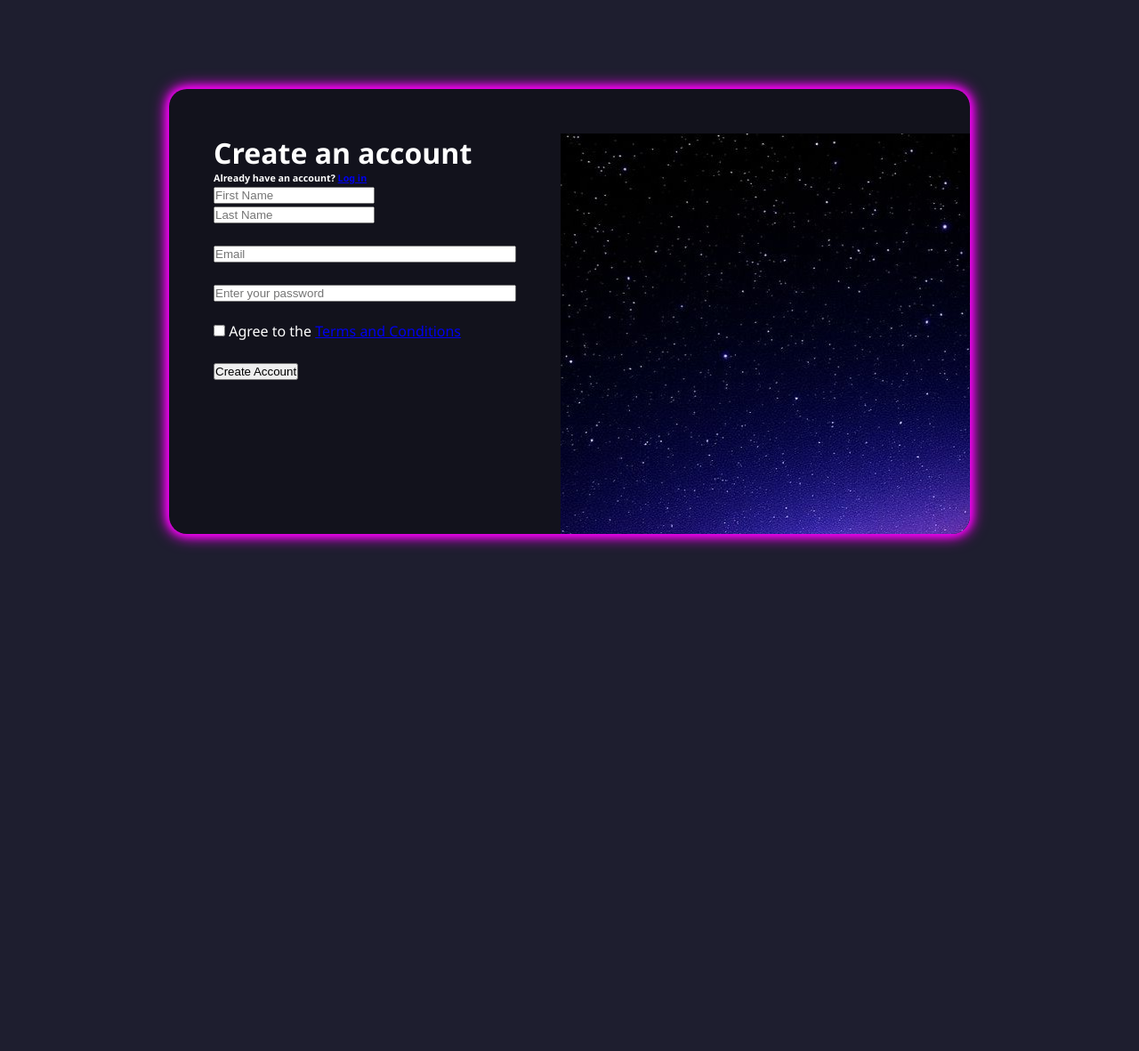
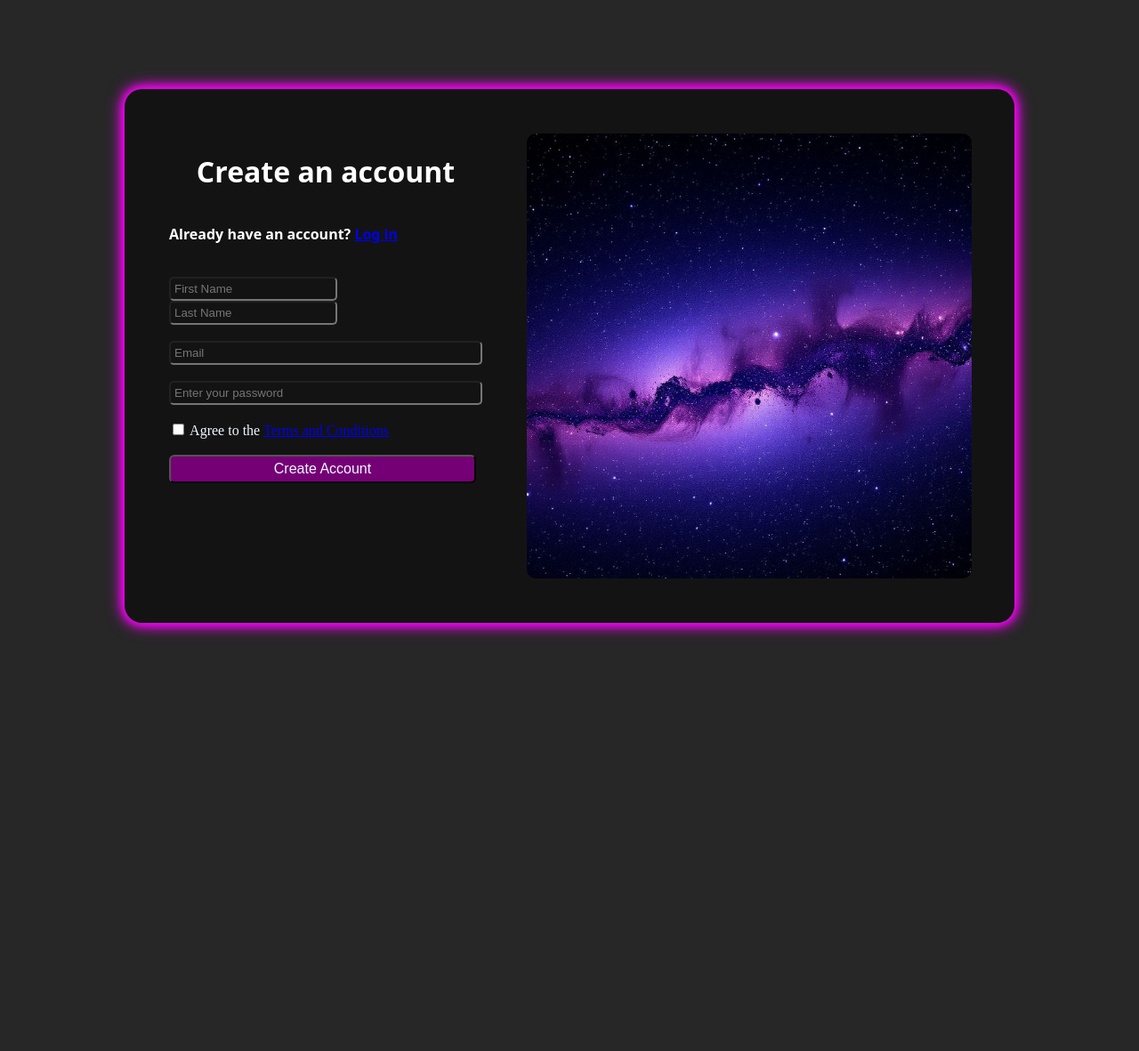
Before and after one commit to nadine-adb/Group6Workspace, a Flask app: page /index in a window 1280 px wide. Shown: the top 1181 px of the page at 89% size. Run offline with Flask 3, Linux system fonts and the light colour scheme.

Commit message:
arranged the style.css from dev branch

```diff
--- a/static/style.css
+++ b/static/style.css
@@ -1,25 +1,12 @@
-* {
-  margin: 0;
-  padding: 0;
-  box-sizing: border-box;
-}
+body{
 
-body {
-  font-family: 'Segoe UI', sans-serif;
-  background-color: #1e1e2f;
-  color: #fff;
-}
+background-color: rgba(39, 39, 39, 1);
 
-.container {
-  display: flex;
-  height: 100vh;
-}
+.container h1 {
 
-.left {
-  flex: 1;
-  background: url('https://images.unsplash.com/photo-1506748686214-e9df14d4d9d0?auto=format&fit=crop&w=1950&q=80') no-repeat center center;
-  background-size: cover;
-  position: relative;
+    text-align: center;
+    color: #fff;
+    font-family: system-ui, -apple-system, BlinkMacSystemFont, 'Segoe UI', Roboto, Oxygen, Ubuntu, Cantarell, 'Open Sans', 'Helvetica Neue', sans-serif;
 }
 
 .container{
@@ -35,156 +22,58 @@
         0 0 10px #ff00ff,
         0 0 15px #ff00ff,
         0 0 20px #ff00ff;
-        background-color: rgb(0, 0, 0, 0.4);
+        background-color: rgb(0, 0, 0, 0.5);
         gap:  50px;
         }
 .container h6 {
 
-.logo {
-  font-size: 2em;
-  font-weight: bold;
-  color: #fff;
+    text-align: left;
+    color:#fff;
+    font-family: system-ui, -apple-system, BlinkMacSystemFont, 'Segoe UI', Roboto, Oxygen, Ubuntu, Cantarell, 'Open Sans', 'Helvetica Neue', sans-serif;
+    font-size: medium;
 }
 
-.back-btn {
-  align-self: flex-end;
-  background: rgba(255, 255, 255, 0.1);
-  border: none;
-  color: #fff;
-  padding: 10px 20px;
-  cursor: pointer;
-  font-size: 0.9em;
-  border-radius: 4px;
+.container input {
+
+    background-color: transparent;
+    padding: 4px;
+    color: aliceblue;
+    border-radius: 5px;
 }
 
-.caption p {
-  font-size: 1.2em;
-  text-align: center;
-  color: #fff;
+label {
+
+    color:aliceblue;
 }
 
-.right {
-  flex: 1;
-  background-color: #2c2c3e;
-  display: flex;
-  justify-content: center;
-  align-items: center;
+button {
+
+    width: 345px;
+    padding: 5px;
+    background-color: #750075;
+    font-size: medium;
+    color:aliceblue;
+    border-radius: 6px;
 }
 
-.form-container {
-  width: 80%;
-  max-width: 400px;
-  padding: 20px;
+button:hover {
+
+    background-color: #ff00ff;
 }
 
-h1 {
-  font-size: 2em;
-  margin-bottom: 10px;
+.image-side {
+  display: flex;
+  justify-content: flex-start;
+  align-items: center;
+  flex: 1;
 }
 
-.login-text {
-  font-size: 0.9em;
-  color: #ccc;
-  margin-bottom: 20px;
+.image-side img {
+  width: 500px;
+  height: 500px;
+  border-radius: 10px;
+  object-fit: cover;
+  margin-left: 0;
+
 }
-
-.login-text a {
-  color: #fff;
-  text-decoration: underline;
 }
-
-.name-fields {
-  display: flex;
-  gap: 10px;
-}
-
-input[type="text"],
-input[type="email"],
-input[type="password"] {
-  width: 100%;
-  padding: 12px;
-  margin: 10px 0;
-  background-color: #3a3a4f;
-  border: none;
-  border-radius: 6px;
-  color: #fff;
-  box-shadow: 0 2px 4px rgba(0,0,0,0.2);
-}
-
-input::placeholder {
-  color: #bbb;
-}
-
-.checkbox {
-  display: flex;
-  align-items: center;
-  margin: 10px 0;
-  font-size: 0.9em;
-  color: #ccc;
-}
-
-.checkbox input {
-  margin-right: 10px;
-}
-
-.create-btn {
-  width: 100%;
-  padding: 12px;
-  background-color: #7a5cf0;
-  color: white;
-  border: none;
-  border-radius: 6px;
-  font-size: 1em;
-  cursor: pointer;
-  margin-top: 10px;
-  transition: background-color 0.3s ease;
-}
-
-.create-btn:hover {
-  background-color: #5a3bdc;
-}
-
-.divider {
-  text-align: center;
-  margin: 20px 0;
-  color: #aaa;
-}
-
-.social-buttons {
-  display: flex;
-  justify-content: space-between;
-}
-
-.social-buttons button {
-  width: 48%;
-  padding: 10px;
-  border: none;
-  border-radius: 6px;
-  cursor: pointer;
-  box-shadow: 0 2px 4px rgba(0,0,0,0.2);
-}
-
-.google {
-  background-color: #db4437;
-  color: white;
-}
-
-.apple {
-  background-color: #333;
-  color: white;
-}
-
-@media (max-width: 768px) {
-  .container {
-    flex-direction: column;
-  }
-
-  .left, .right {
-    flex: none;
-    height: 50vh;
-  }
-
-  .form-container {
-    width: 90%;
-  }
-}
```
